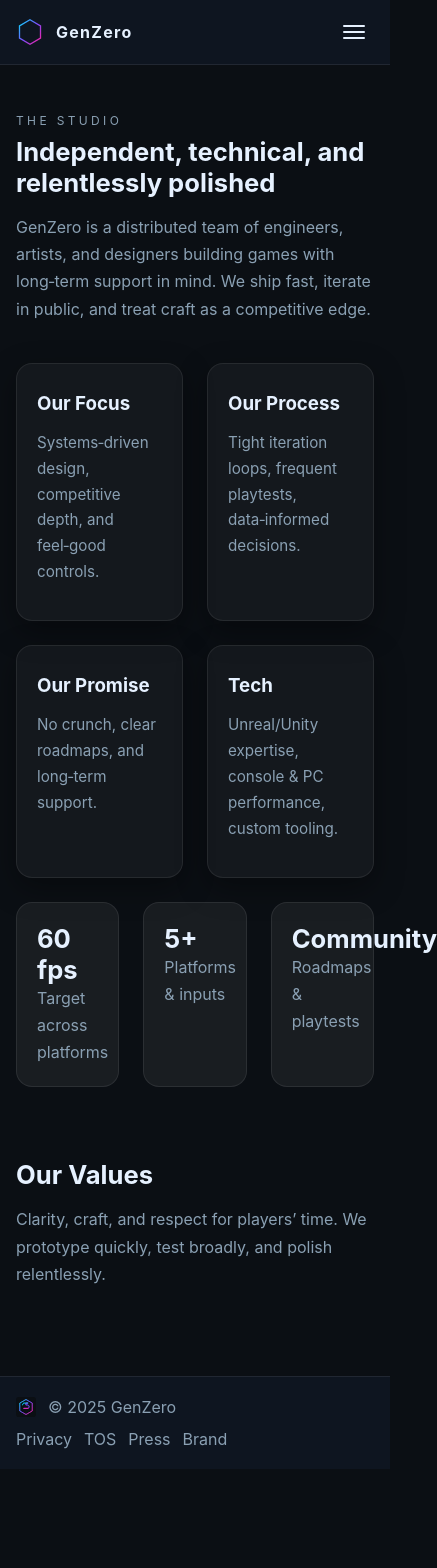
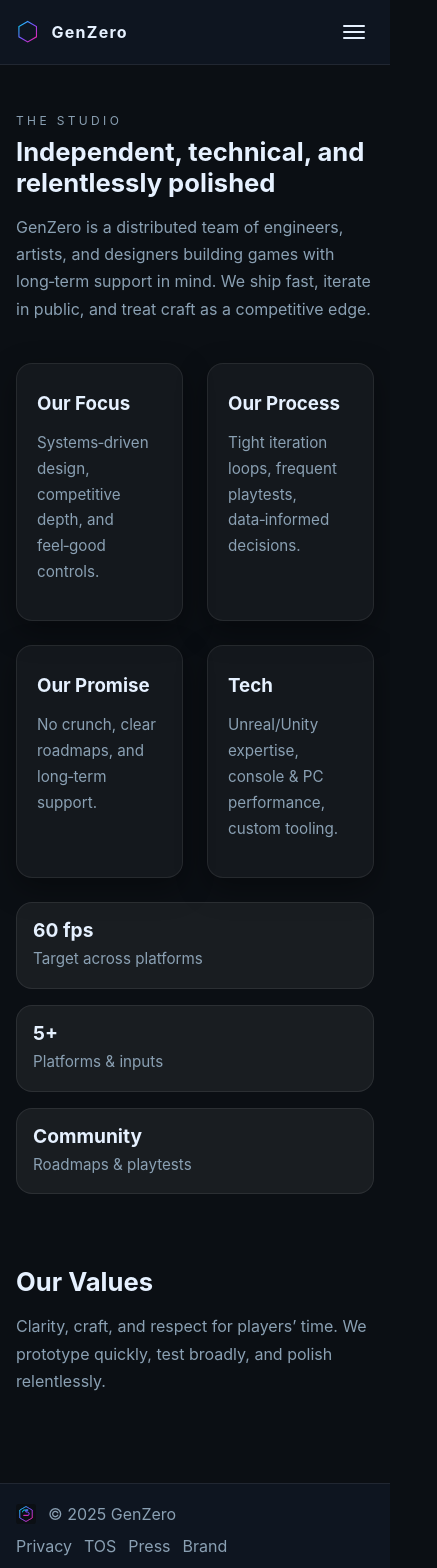
Before and after one commit to nchang2114/GenZero, a React (Vite) app: page /about in a window 390 px wide. Shown: the top 1568 px of the page, 437 px wide, since content can reach past the window. Before the commit the page ends 1469 px from the top, so only its background shows below. Built offline with nearby package versions, Linux system fonts and the light colour scheme.

Commit message:
better for phone

```diff
--- a/src/index.css
+++ b/src/index.css
@@ -75,6 +75,9 @@ body::before{
   content: none;
 }
 
+/* Media should never overflow their containers */
+img, svg{ max-width: 100%; height: auto }
+
 /* Aurora glow */
 .aurora{
   position:fixed; inset:-25vh -25vw; z-index:-1;
@@ -107,8 +110,9 @@ section{padding: clamp(48px, 10vh, 72px) 0}
 }
 .nav-inner{display:flex; align-items:center; justify-content:space-between; height:64px}
 .nav-inner{ position: relative }
+.nav-inner > *{ min-width: 0 }
 .brand{display:flex; align-items:center; gap:12px; text-decoration:none; color:var(--text)}
-.brand svg{width:28px; height:28px}
+.brand svg{width: clamp(22px, 6vw, 28px); height: clamp(22px, 6vw, 28px)}
 .brand-title{font-weight:700; letter-spacing:0.08em}
 .nav-links{display:flex; gap: var(--space-5)}
 .nav-links a{color:var(--muted); text-decoration:none; font-weight:600; font-size:0.95rem}
@@ -138,6 +142,7 @@ section{padding: clamp(48px, 10vh, 72px) 0}
 .hero-ctas{display:flex; gap: var(--space-3); margin-top: var(--space-7); flex-wrap:wrap}
 .btn{position:relative; display:inline-flex; align-items:center; gap: var(--space-3); padding:14px 18px; border-radius:12px; border:1px solid rgba(255,255,255,0.12); background:linear-gradient(180deg, rgba(255,255,255,0.07), rgba(255,255,255,0.03)); color:var(--text); text-decoration:none; font-weight:700}
 .btn:hover{border-color:rgba(255,255,255,0.25)}
+.btn{ flex-wrap: wrap; white-space: normal; min-width: 0; padding: clamp(10px, 2.5vw, 14px) clamp(12px, 3.2vw, 18px) }
 .btn.primary{background: linear-gradient(180deg, rgba(0,229,255,0.22), rgba(124,77,255,0.16)); border-color: rgba(0,229,255,0.35)}
 .btn.primary:hover{box-shadow:0 0 0 3px rgba(0,229,255,0.12), 0 10px 24px rgba(0,229,255,0.15)}
 .btn .dot{width:8px; height:8px; border-radius:50%; background:var(--primary); box-shadow:0 0 12px var(--primary)}
@@ -148,7 +153,10 @@ section{padding: clamp(48px, 10vh, 72px) 0}
 .card{grid-column:span 3; background:var(--card); border:1px solid rgba(255,255,255,0.08); border-radius:16px; padding: var(--space-5); box-shadow:var(--shadow)}
 .card h3{margin: var(--space-2) 0 var(--space-3)}
 .meta{color:var(--muted); font-size:.95rem}
-.icon{width:28px; height:28px}
+.icon{width: clamp(20px, 6vw, 28px); height: clamp(20px, 6vw, 28px)}
+
+/* Allow long inline content to wrap safely */
+p, li, h1, h2, h3, h4, a, .btn, .pill{ overflow-wrap: anywhere; word-break: break-word }
 
 @media (max-width: 1024px){ .card{grid-column:span 6} }
 @media (max-width: 640px){
@@ -217,6 +225,12 @@ section{padding: clamp(48px, 10vh, 72px) 0}
   .page.hero{ background: radial-gradient(190vw 150vh at 50% 10%, rgba(124,77,255,0.13), transparent 70%), var(--bg) }
 }
 
+/* Ultra-small viewport tuning */
+@media (max-width: 360px){
+  .headline{ font-size: clamp(1.75rem, 7vw, 3rem) }
+  .stat strong{ font-size: clamp(1.1rem, 5.2vw, 1.4rem) }
+}
+
 /* Section headings */
 .section-title{font-size: clamp(1.6rem, 3.5vw, 2.4rem); margin:0 0 var(--space-4)}
 .section-kicker{color:var(--muted); text-transform:uppercase; letter-spacing:.28em; font-size:.75rem}
@@ -238,7 +252,7 @@ section{padding: clamp(48px, 10vh, 72px) 0}
 .game-media{aspect-ratio: 16 / 9; background: radial-gradient(60% 50% at 60% 40%, rgba(0,229,255,0.18), transparent), radial-gradient(50% 45% at 30% 70%, rgba(124,77,255,0.18), transparent); filter:saturate(140%); display:block; margin-bottom: var(--space-3)}
 .game h3{margin: var(--space-3) var(--space-4) var(--space-2)}
 .game .meta{margin:0 var(--space-4) var(--space-4)}
-.pill{margin:0 var(--space-4) var(--space-5); display:inline-flex; align-items:center; gap: var(--space-2); padding:8px 12px; border-radius:999px; border:1px solid rgba(255,255,255,0.12); color:var(--text); text-decoration:none; font-weight:700}
+.pill{margin:0 var(--space-4) var(--space-5); display:inline-flex; align-items:center; gap: var(--space-2); padding: clamp(6px, 2vw, 8px) clamp(10px, 3vw, 12px); border-radius:999px; border:1px solid rgba(255,255,255,0.12); color:var(--text); text-decoration:none; font-weight:700; flex-wrap: wrap; white-space: normal}
 .pill:hover{border-color:rgba(255,255,255,0.25)}
 
 @media (max-width: 1024px){ .game{grid-column:span 6} }
@@ -246,8 +260,9 @@ section{padding: clamp(48px, 10vh, 72px) 0}
 
 /* Studio / Stats */
 .stats{display:grid; grid-template-columns:repeat(12,1fr); gap: var(--space-6); margin-top: var(--space-6)}
-.stat{grid-column:span 4; background:var(--glass); border:1px solid rgba(255,255,255,0.08); border-radius:16px; padding: var(--space-5)}
-.stat strong{display:block; font-size:1.6rem}
+.stat{grid-column:span 4; background:var(--glass); border:1px solid rgba(255,255,255,0.08); border-radius:16px; padding: clamp(var(--space-4), 3.5vw, var(--space-5)); display:flex; flex-direction:column}
+.stat strong{display:block; font-size: clamp(1.2rem, 4.8vw, 1.6rem); line-height: 1.2; overflow-wrap:anywhere}
+.stat .muted{ display:block; margin-top: var(--space-1); overflow-wrap:anywhere; font-size:.95rem }
 
 /* Careers */
 .roles{display:grid; grid-template-columns:repeat(12,1fr); gap: var(--space-6); margin-top: var(--space-6)}
@@ -296,6 +311,12 @@ section{padding: clamp(48px, 10vh, 72px) 0}
 
 @media (max-width: 960px){ .contact-card{grid-column:span 12} .contact-side{grid-column:span 12} }
 
+/* Stack stats on narrow screens for better readability */
+@media (max-width: 640px){
+  .stats{ gap: var(--space-4) }
+  .stat{ grid-column: span 12 }
+}
+
 /* Footer */
 footer{
   padding: var(--space-5) 0;
@@ -304,6 +325,7 @@ footer{
   background: var(--bg-2);
 }
 .footer-inner{display:flex; align-items:center; justify-content:space-between; gap: var(--space-4)}
+.footer-inner > *{ min-width: 0 }
 .social{display:flex; gap: var(--space-3)}
 .social a{color:var(--muted); text-decoration:none}
 .social a:hover{color:var(--text)}
```
